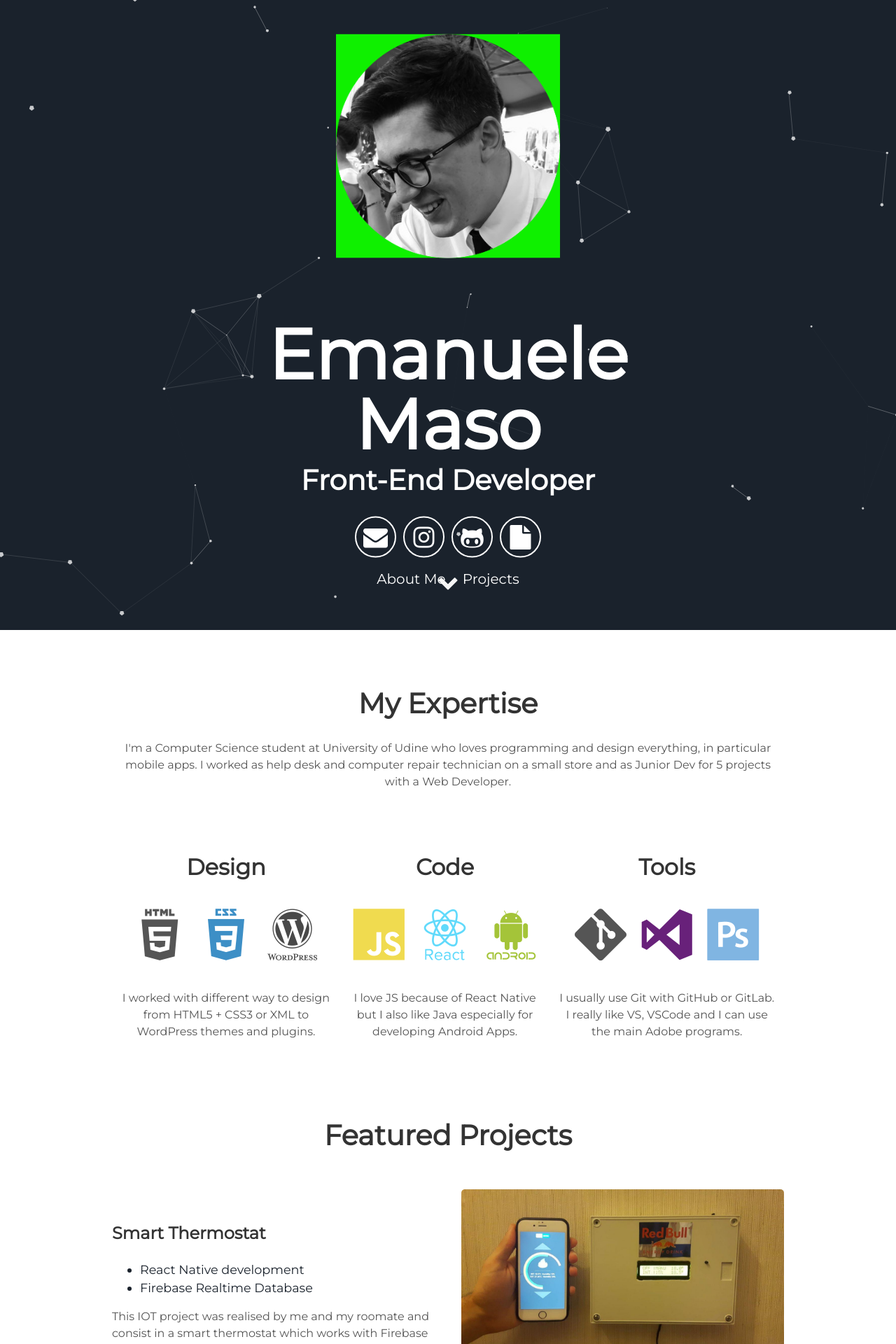
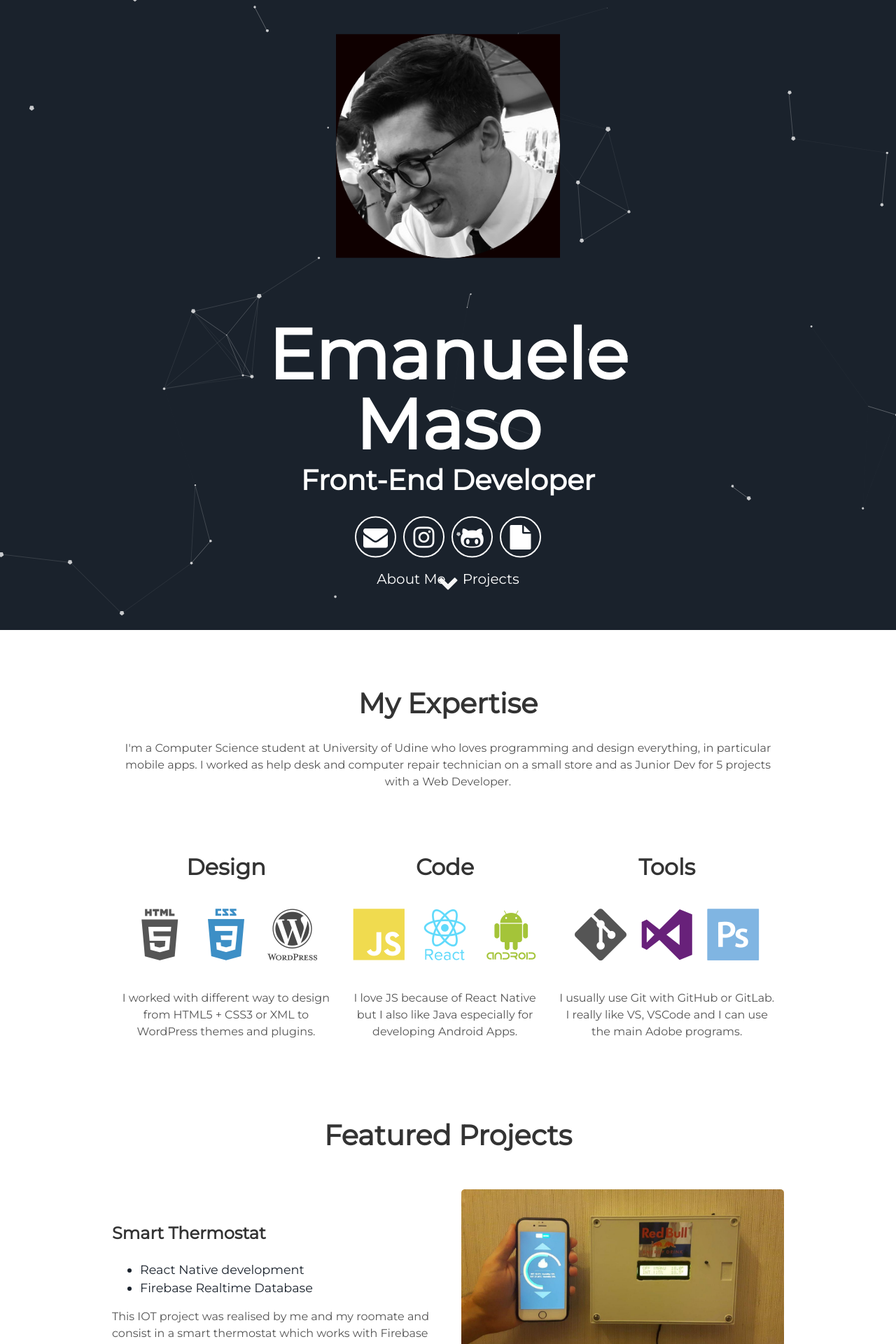
Before and after one commit to ClarkStoro/clarkstoro.github.io, a Jekyll site: the page built from index.html, in a window 1280 px wide. Shown: the top 1920 px of the page at 70% size. Built offline with Jekyll 4.4.1, drawn with Linux system fonts in a browser that asks for light colours.

Commit message:
Update header.html

```diff
--- a/_includes/header.html
+++ b/_includes/header.html
@@ -2,7 +2,7 @@
   <div class="header">
 
       <div style="width: 50%; height: 50%; margin: 0 auto;">
-        <img alt="ema" class="photo" src="{{ "/assets/img/EmanueleMaso.png"}}"  style="background-color: #0fF000;width: 100%"; text-align:center; display: inline-block;margin: 0 auto;"/>
+        <img alt="ema" class="photo" src="{{ "/assets/img/EmanueleMaso.png"}}"  style="background-color: #0F0000;width: 100%"; text-align:center; display: inline-block;margin: 0 auto;"/>
       </div>
 
       <h1>
```
